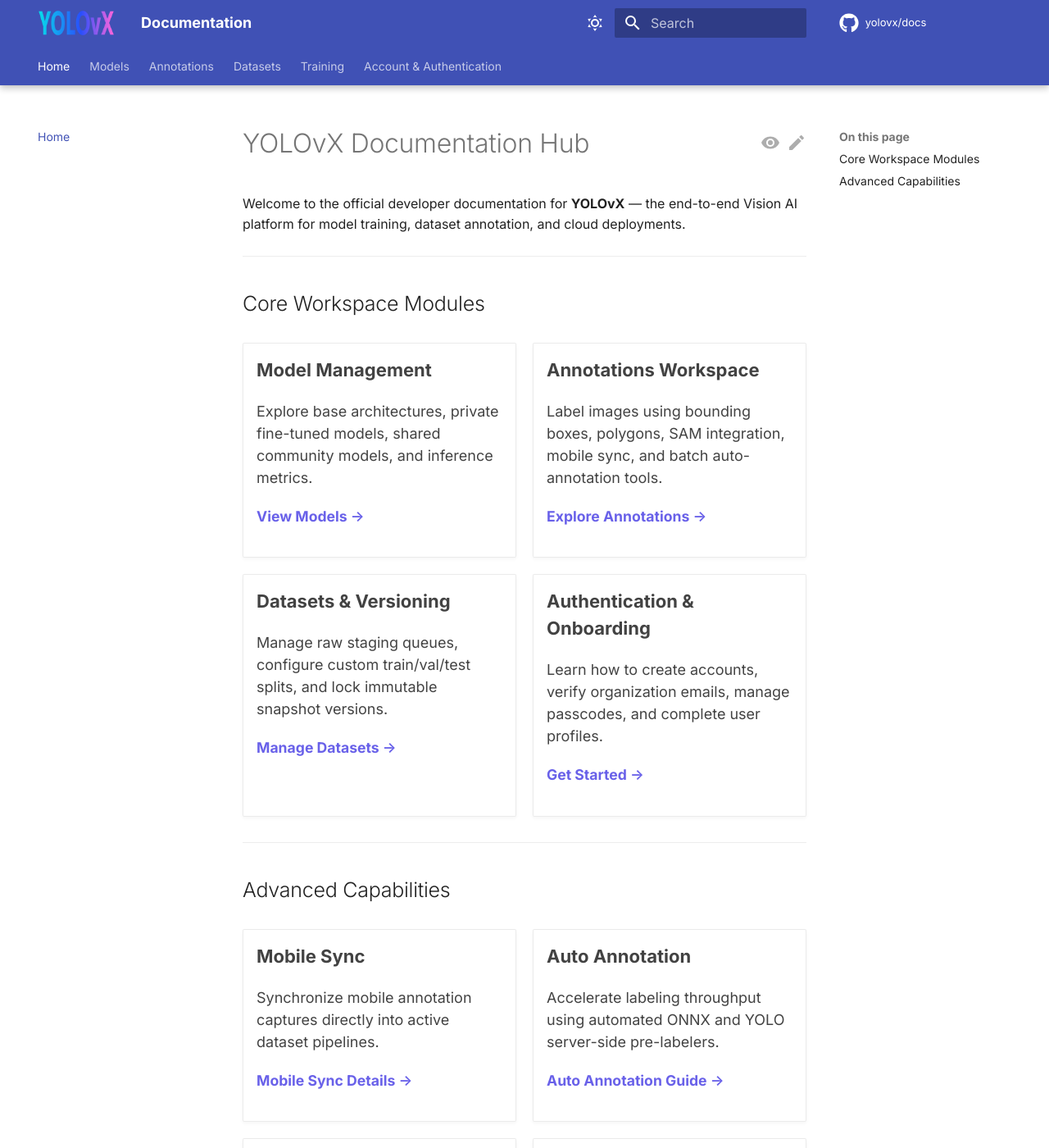
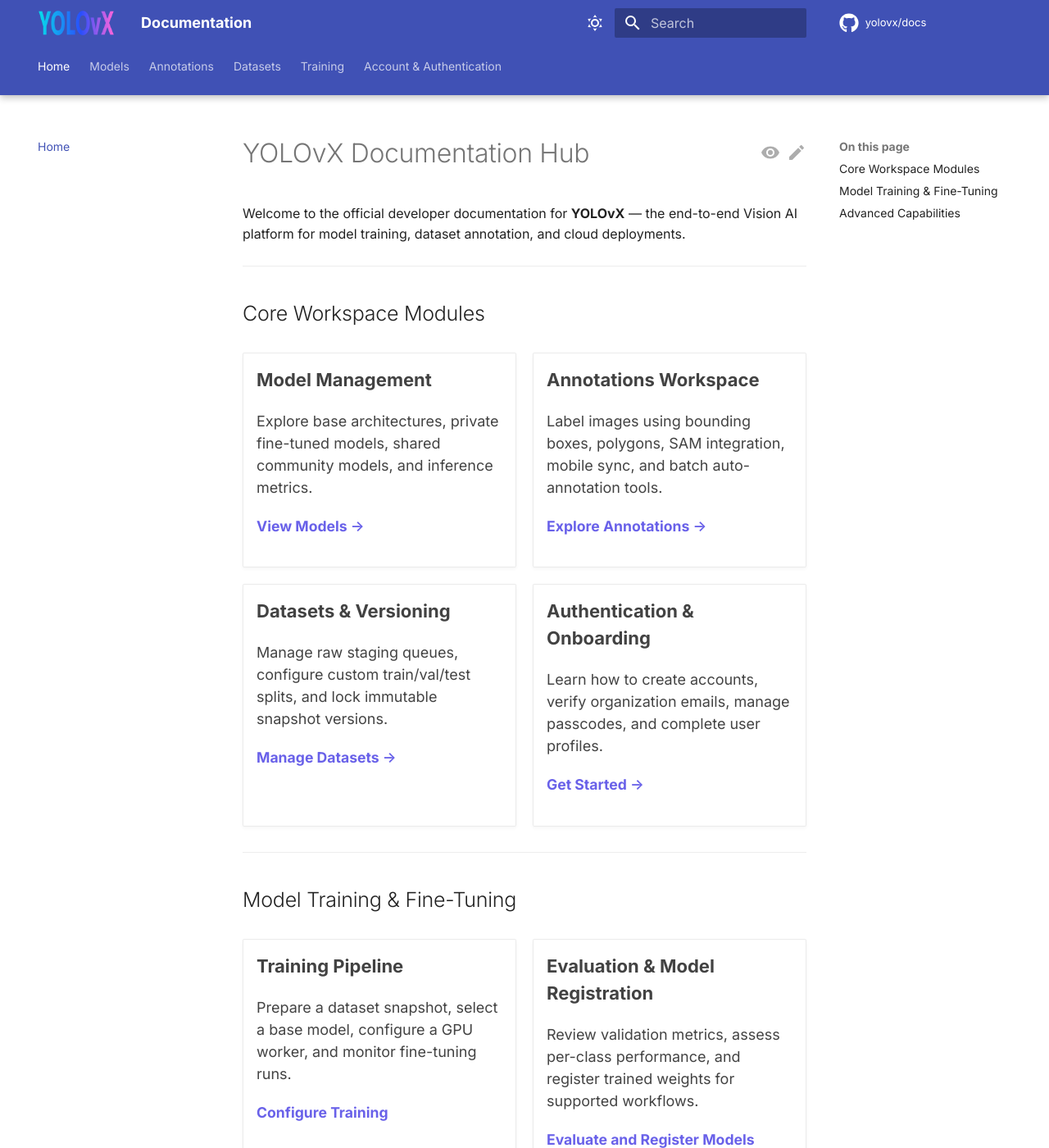
Before and after one commit to yolovx/docs, an MkDocs documentation site: the page built from docs/index.md, in a window 1280 px wide and 1400 px high. Shown: the whole window at 82% size. Built offline with MkDocs 1.6.1 and Material for MkDocs 9.7.7, drawn with Linux system fonts in a browser that asks for light colours; comment, search, counter and statistics services are not loaded; part of the change alters nothing that is shown.

Commit message:
Add model training and fine-tuning documentation, enhance tab navigation with scroll behavior

```diff
--- a/docs/index.md
+++ b/docs/index.md
@@ -36,6 +36,26 @@ Welcome to the official developer documentation for **YOLOvX** — the end-to-en
 
 ---
 
+## Model Training & Fine-Tuning
+
+<div class="grid cards" markdown>
+
+* **Training Pipeline**
+
+    Prepare a dataset snapshot, select a base model, configure a GPU worker, and monitor fine-tuning runs.
+
+    [Configure Training](training.md#configure-a-training-run)
+
+* **Evaluation & Model Registration**
+
+    Review validation metrics, assess per-class performance, and register trained weights for supported workflows.
+
+    [Evaluate and Register Models](training.md#evaluate-the-results)
+
+</div>
+
+---
+
 ## Advanced Capabilities
 
 <div class="grid cards" markdown>
--- /dev/null
+++ b/docs/javascripts/nav-scroll.js
@@ -0,0 +1,53 @@
+(() => {
+  const header = document.querySelector('[data-md-component="header"]');
+  const tabs = document.querySelector('[data-md-component="tabs"]');
+
+  if (!header || !tabs) return;
+
+  let previousScrollY = window.scrollY;
+  let animationPending = false;
+  let ignoreScrollUntil = 0;
+
+  const updateTabsHeight = () => {
+    document.documentElement.style.setProperty('--yolovx-tabs-height', `${tabs.scrollHeight}px`);
+  };
+
+  const setTabsHidden = (hidden) => {
+    if (tabs.classList.contains('md-tabs--hidden') === hidden) return;
+
+    tabs.classList.toggle('md-tabs--hidden', hidden);
+    ignoreScrollUntil = performance.now() + 250;
+  };
+
+  const updateNavigation = () => {
+    const currentScrollY = window.scrollY;
+
+    if (performance.now() < ignoreScrollUntil) {
+      previousScrollY = currentScrollY;
+      animationPending = false;
+      return;
+    }
+
+    const scrollingDown = currentScrollY > previousScrollY;
+
+    setTabsHidden(currentScrollY > 80 && scrollingDown);
+    previousScrollY = currentScrollY;
+    animationPending = false;
+  };
+
+  updateTabsHeight();
+  setTabsHidden(previousScrollY > 80);
+  window.addEventListener('resize', updateTabsHeight, { passive: true });
+  window.addEventListener('pageshow', () => {
+    window.requestAnimationFrame(() => {
+      previousScrollY = window.scrollY;
+      setTabsHidden(previousScrollY > 80);
+    });
+  });
+  window.addEventListener('scroll', () => {
+    if (animationPending) return;
+
+    animationPending = true;
+    window.requestAnimationFrame(updateNavigation);
+  }, { passive: true });
+})();
--- a/docs/stylesheets/extra.css
+++ b/docs/stylesheets/extra.css
@@ -7,6 +7,25 @@
   height: 1.6rem;
   width: auto;
   display: block;
+}
+
+/* Let the sticky brand header collapse its tabs row while scrolling. */
+.md-tabs {
+  height: var(--yolovx-tabs-height, 3rem);
+  overflow: hidden;
+  transition: height 180ms ease, transform 180ms ease;
+}
+
+.md-tabs--hidden {
+  height: 0;
+  transform: translateY(calc(-1 * var(--yolovx-tabs-height, 3rem)));
+  pointer-events: none;
+}
+
+@media (prefers-reduced-motion: reduce) {
+  .md-tabs {
+    transition: none;
+  }
 }
 
 /* ==========================================
--- a/mkdocs.yml
+++ b/mkdocs.yml
@@ -4,6 +4,9 @@ site_description: "YOLOvX — Vision AI SaaS for annotation, training & deployme
 
 extra_css:
   - stylesheets/extra.css
+
+extra_javascript:
+  - javascripts/nav-scroll.js
 
 theme:
   name: material
@@ -60,7 +63,6 @@ theme:
     - content.action.view
 
     # Header
-    - header.autohide
     - announce.dismiss
 
 repo_url: https://github.com/yolovx/docs
```
